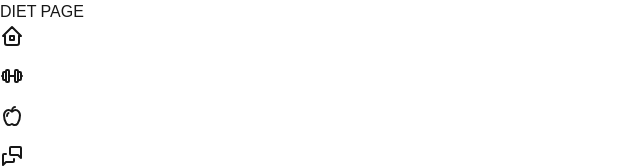
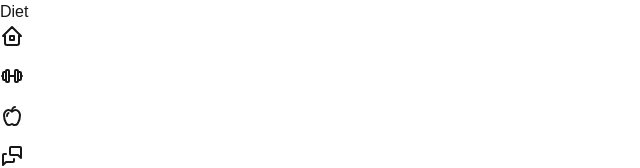
Before and after one commit to julian-m-willis/power-path-guys, a Next.js app in the folder client/: page /main/diet in a window 1280 px wide. Shown: the top 168 px of the page, without its empty margins (0-640 px from the left). Built offline with nearby package versions, Linux system fonts and the light colour scheme.

Commit message:
Update page.js

```diff
--- a/client/src/app/main/diet/page.js
+++ b/client/src/app/main/diet/page.js
@@ -1,3 +1,3 @@
 export default function Diet() {
-  return <h1>DIET PAGE</h1>;
+  return <h1>Diet</h1>;
 }
```
